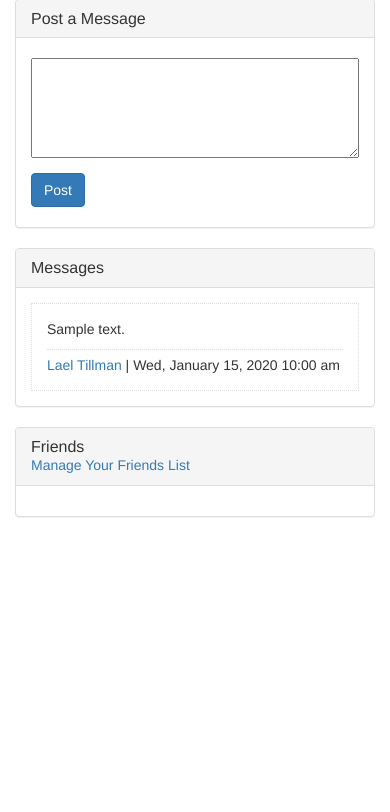
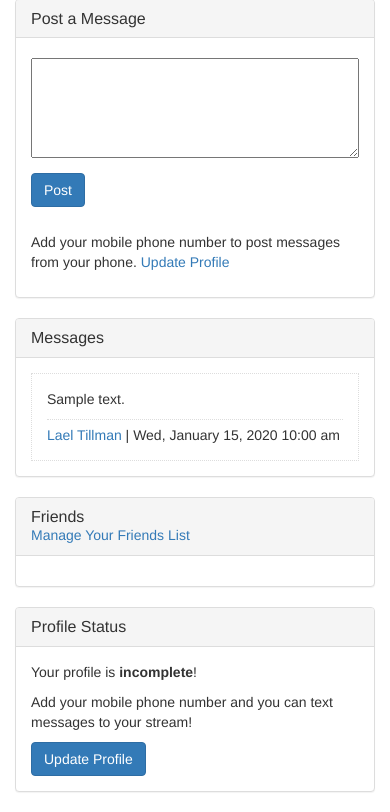
Before and after one commit to seis752/HW6-APIs, a PHP site: page /profile.php in a window 390 px wide. Shown: the part 171-983 px from the top of the page. Before the commit the page ends 688 px from the top, so only its background shows below. Run offline with PHP 8.4, Linux system fonts and the light colour scheme; a user stored in the database is signed in; data comes from the database, SQL or seed files in the repository; tables that the repository leaves empty hold one stand-in row (values such as "Sample post"); a stand-in replaces the project's code that opens the database connection; some libraries are stand-ins or nearby versions.

Commit message:
Add logic to update phone number for user

```diff
--- a/web/application/models/User.php
+++ b/web/application/models/User.php
@@ -6,6 +6,7 @@
     protected $username;
     protected $name;
     protected $friends;
+    protected $phone;
 
     public static function create($array)
     {
@@ -14,12 +15,22 @@
         $user->username = $array['username'];
         $user->name = $array['name'];
 
+        if (array_key_exists('phone', $array))
+        {
+            $user->phone = $array['phone'];
+        }
+
         return $user;
     }
 
     public function getId()
     {
         return $this->id;
+    }
+
+    public function setId($value)
+    {
+        $this->id = $value;
     }
 
     public function getUsername()
@@ -41,4 +52,15 @@
     {
         $this->friends = $users;
     }
+
+    public function getPhone()
+    {
+        return $this->phone;
+    }
+
+    public function setPhone($value)
+    {
+        $this->phone = $value;
+    }
+
 }
--- a/web/application/services/UserService.php
+++ b/web/application/services/UserService.php
@@ -180,4 +180,33 @@
         return $users;
     }
 
+    public function save($user)
+    {
+        if ($user != null)
+        {
+            $query = sprintf("UPDATE user
+            SET phone = '%s'
+            WHERE id = %d",
+                $this->db->mysqli->real_escape_string($user->getPhone()),
+                $user->getId()
+                );
+
+            $result = $this->db->query($query);
+
+            return true;
+        }
+
+        return false;
+    }
+
+    public function hasCompleteProfile($user)
+    {
+        if ($user->getPhone() != '')
+        {
+            return true;
+        }
+
+        return false;
+    }
+
 }
--- a/web/profile.php
+++ b/web/profile.php
@@ -80,6 +80,22 @@
                             <button type="submit" class="btn btn-primary">Post</button>
                         </div>
                     </form>
+
+                    <?php if ($user->getId() == $currentUser->getId()): ?>
+
+                        <?php if ($currentUser->getPhone() == null || $currentUser->getPhone() == ''): ?>
+                            <div style="padding-top: 20px;">
+                                <p>Add your mobile phone number to post messages from your phone. <a href="user-edit.php">Update Profile</a></p>
+                            </div>
+                        <?php endif; ?>
+
+                        <?php if (strlen($currentUser->getPhone()) > 0): ?>
+                            <div style="padding-top: 20px;">
+                                <p>You can also post to your stream from your mobile phone! Text to <strong>(763) 951-1314</strong>.</p>
+                            </div>
+                        <?php endif; ?>
+
+                    <?php endif; ?>
                 </div>
             </div>
 
@@ -113,13 +129,36 @@
                     <?php endif; ?>
                 </div>
                 <div class="panel-body">
-                    <?php foreach ($friends as $user) : ?>
+                    <?php foreach ($friends as $friend) : ?>
                         <div>
-                            <a href="profile.php?uid=<?php echo $user->getId(); ?>"><?php echo $user->getName(); ?></a>
+                            <a href="profile.php?uid=<?php echo $friend->getId(); ?>"><?php echo $friend->getName(); ?></a>
                         </div>
                     <?php endforeach ?>
                 </div>
             </div>
+
+            <?php if ($user->getId() == $currentUser->getId()): ?>
+                <div class="panel panel-default">
+                    <div class="panel-heading">
+                        <h2 class="panel-title">Profile Status</h2>
+                    </div>
+                    <div class="panel-body">
+
+                        <?php if ($userService->hasCompleteProfile($currentUser)): ?>
+                            <p>Your profile is <strong>complete</strong>!</p>
+                        <?php endif; ?>
+
+                        <?php if (!$userService->hasCompleteProfile($currentUser)): ?>
+                            <p>Your profile is <strong>incomplete</strong>!</p>
+                            <?php if ($currentUser->getPhone() == null || $currentUser->getPhone() == ''): ?>
+                            <p>Add your mobile phone number and you can text messages to your stream!</p>
+                            <?php endif; ?>
+                        <?php endif; ?>
+
+                        <a class="btn btn-primary" href="user-edit.php">Update Profile</a>
+                    </div>
+                </div>
+            <?php endif; ?>
 
         </div>
     </div>
```
Also changed, not shown: web/user-edit.php (added, +80 -0 lines).
